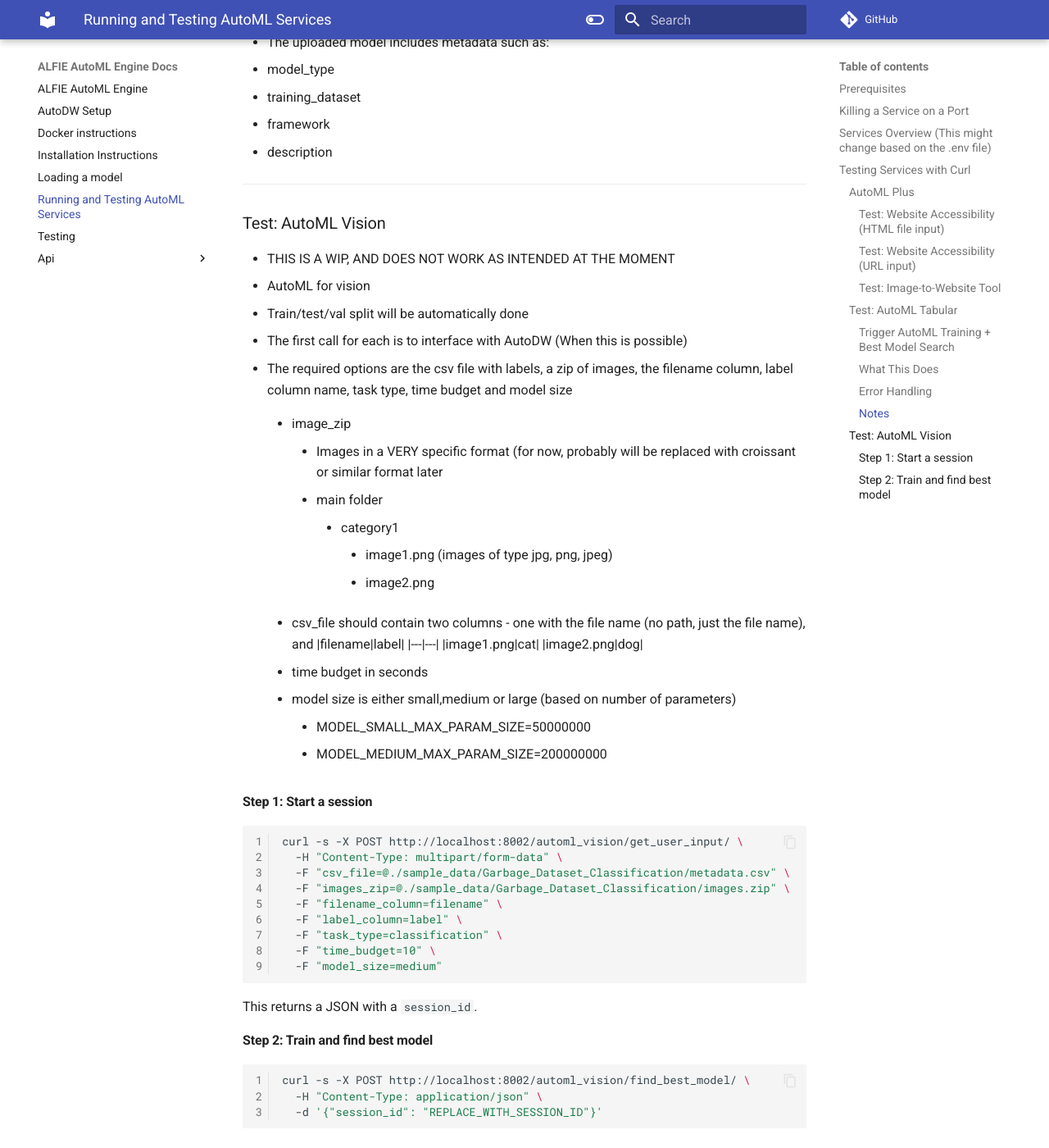
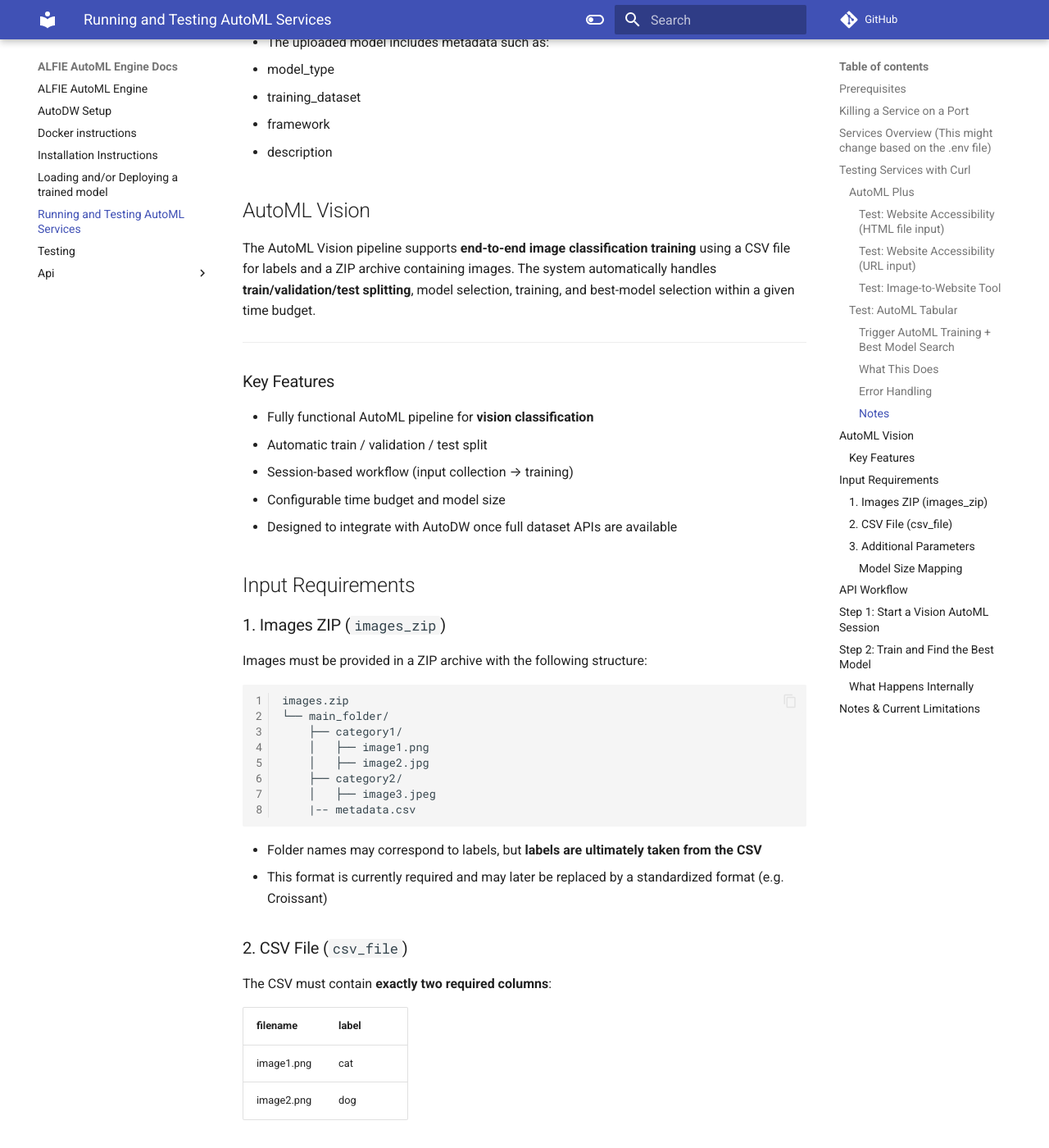
Before and after one commit to SubhadityaMukherjee/alfie_automl_engine, an MkDocs documentation site: the page built from docs/running_the_services.md, in a window 1280 px wide and 1400 px high, scrolled down 4328 px. Shown: the whole window at 82% size. Built offline with MkDocs 1.6.1 and Material for MkDocs 9.7.7, drawn with Linux system fonts in a browser that asks for light colours; comment, search, counter and statistics services are not loaded; some of the changed text lies outside the part shown.

Commit message:
documentation update

````diff
--- a/docs/running_the_services.md
+++ b/docs/running_the_services.md
@@ -165,51 +165,108 @@
 - training_dataset
 - framework
 - description
+
+## AutoML Vision
+
+The AutoML Vision pipeline supports **end-to-end image classification training** using a CSV file for labels and a ZIP archive containing images. The system automatically handles **train/validation/test splitting**, model selection, training, and best-model selection within a given time budget.
+****
+### Key Features
+
+* Fully functional AutoML pipeline for **vision classification**
+* Automatic train / validation / test split
+* Session-based workflow (input collection → training)
+* Configurable time budget and model size
+* Designed to integrate with AutoDW once full dataset APIs are available
+
+## Input Requirements
+
+### 1. Images ZIP (`images_zip`)
+
+Images must be provided in a ZIP archive with the following structure:
+
+```
+images.zip
+└── main_folder/
+    ├── category1/
+    │   ├── image1.png
+    │   ├── image2.jpg
+    ├── category2/
+    │   ├── image3.jpeg
+    |-- metadata.csv
+```
+
+* Folder names may correspond to labels, but **labels are ultimately taken from the CSV**
+* This format is currently required and may later be replaced by a standardized format (e.g. Croissant)
+
+### 2. CSV File (`csv_file`)
+
+The CSV must contain **exactly two required columns**:
+
+| filename   | label |
+| ---------- | ----- |
+| image1.png | cat   |
+| image2.png | dog   |
+
+* `filename`: image filename only (no paths)
+* `label`: class label
+* Filenames must match the image files in the ZIP
+
 ---
 
-### Test: AutoML Vision
-- THIS IS A WIP, AND DOES NOT WORK AS INTENDED AT THE MOMENT
-- AutoML for vision
-- Train/test/val split will be automatically done
-- The first call for each is to interface with AutoDW (When this is possible)
-- The required options are the csv file with labels, a zip of images, the filename column, label column name, task type, time budget and model size
-    - image_zip
-        - Images in a VERY specific format (for now, probably will be replaced with croissant or similar format later
-        - main folder
-            - category1
-                - image1.png (images of type jpg, png, jpeg)
-                - image2.png
+### 3. Additional Parameters
 
-    - csv_file should contain two columns - one with the file name (no path, just the file name), and
-        |filename|label|
-        |---|---|
-        |image1.png|cat|
-        |image2.png|dog|
-    - time budget in seconds
-    - model size is either small,medium or large (based on number of parameters)
-        - MODEL_SMALL_MAX_PARAM_SIZE=50000000
-        - MODEL_MEDIUM_MAX_PARAM_SIZE=200000000
+| Parameter         | Description                         |
+| ----------------- | ----------------------------------- |
+| `filename_column` | Name of the filename column in CSV  |
+| `label_column`    | Name of the label column in CSV     |
+| `task_type`       | Currently supports `classification` |
+| `time_budget`     | Training time budget (seconds)      |
+| `model_size`      | One of `small`, `medium`, `large`   |
 
-#### Step 1: Start a session
+#### Model Size Mapping
+
+* `small`: ≤ 50M parameters
+* `medium`: ≤ 200M parameters
+* `large`: > 200M parameters
+
+---
+
+## API Workflow
+
+The AutoML Vision pipeline uses a **two-step session-based workflow**.
+
+## Step 1: Start a Vision AutoML Session
+
+Uploads data, validates inputs, and initializes a training session.
 
 ```bash
 curl -s -X POST http://localhost:8002/automl_vision/get_user_input/ \
   -H "Content-Type: multipart/form-data" \
-  -F "csv_file=@./sample_data/Garbage_Dataset_Classification/metadata.csv" \
-  -F "images_zip=@./sample_data/Garbage_Dataset_Classification/images.zip" \
   -F "filename_column=filename" \
   -F "label_column=label" \
   -F "task_type=classification" \
   -F "time_budget=10" \
-  -F "model_size=medium"
+  -F "model_size=small"
 ```
 
-This returns a JSON with a `session_id`.
+## Step 2: Train and Find the Best Model
 
-#### Step 2: Train and find best model
+Triggers training using the previously created session.
 
 ```bash
 curl -s -X POST http://localhost:8002/automl_vision/find_best_model/ \
   -H "Content-Type: application/json" \
   -d '{"session_id": "REPLACE_WITH_SESSION_ID"}'
 ```
+
+### What Happens Internally
+
+* Dataset is split into train / validation / test
+* Candidate vision models are trained within the time budget
+* Best-performing model is selected automatically
+* Metrics and training artifacts are produced
+* Best model will be uploaded to AutoDW
+
+## Notes & Current Limitations
+
+* Image ZIP structure is currently strict
````
Also changed, not shown: docs/loading_model.md (+61 -2 lines).
